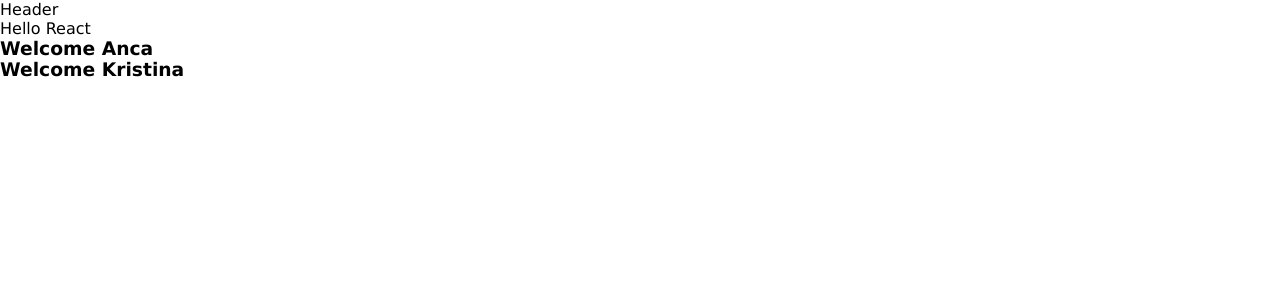
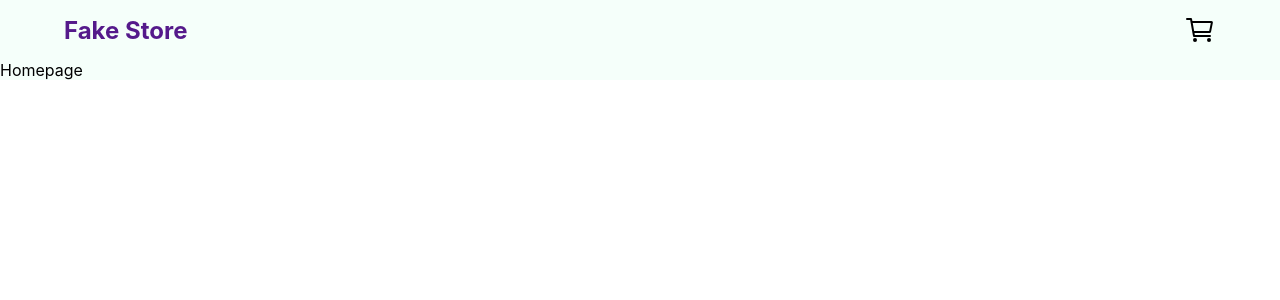
Before and after one commit to d3viniti/unit5FakeStore, a React (Vite) app: page / in a window 1280 px wide. Shown: the top 300 px of the page. Built offline with nearby package versions, Linux system fonts and the light colour scheme.

Commit message:
created header with icon and styling

```diff
--- a/package.json
+++ b/package.json
@@ -11,7 +11,8 @@
   },
   "dependencies": {
     "react": "^18.2.0",
-    "react-dom": "^18.2.0"
+    "react-dom": "^18.2.0",
+    "react-icons": "^4.8.0"
   },
   "devDependencies": {
     "@types/react": "^18.0.28",
--- a/src/App.css
+++ b/src/App.css
@@ -1,6 +1,16 @@
+/* you can add in google fonts here:
+@import url('urlGoesHere'); */
 *{
   margin: 0;
   padding: 0;
   box-sizing: border-box;
-  font-family: Verdana, Geneva, Tahoma, sans-serif;
+  font-family: 'Inter', sans-serif;
 }
+
+.app-container{
+  background-color: mintcream;
+}
+
+a{
+  text-decoration: none;
+}
--- a/src/App.jsx
+++ b/src/App.jsx
@@ -1,17 +1,13 @@
-import { useState } from 'react'
+// import { useState } from 'react'
 import './App.css'
-import Header from './Header'
-import Welcome from './Welcome'
+import Header from './components/Header/Header';
+import Homepage from './pages/Homepage/Homepage';
 
 function App() {
-
-
   return (
-    <div>
+    <div className="app-container">
       <Header />
-      Hello React
-      <Welcome username="Anca" color="red"/>
-      <Welcome username="Kristina" />
+      <Homepage />
     </div>
   )
 }
--- a/src/Header.jsx
+++ /dev/null
@@ -1,9 +0,0 @@
-import React from 'react'
-
-function Header() {
-  return (
-    <div>Header</div>
-  )
-}
-
-export default Header
--- a/src/Welcome.jsx
+++ /dev/null
@@ -1,11 +0,0 @@
-import React from 'react'
-
-function Welcome(props) {
-  return (
-    <div>
-        <h3>Welcome {props.username}</h3>
-    </div>
-  )
-}
-
-export default Welcome
--- /dev/null
+++ b/src/components/Header/Header.css
@@ -0,0 +1,18 @@
+.header-container{
+    display: flex;
+    flex-direction: row;
+    align-items: center;
+    justify-content: space-between;
+    height: 60px;
+    padding: 0 5vw 0 5vw;
+}
+
+.header-container a{
+    font-weight: 700;
+    font-size: 24px;
+
+}
+
+.cart-icon{
+    font-size: 2em;
+}
--- /dev/null
+++ b/src/components/Header/Header.jsx
@@ -0,0 +1,16 @@
+import React from 'react'
+import './Header.css'
+import { IoCartOutline } from "react-icons/io5";
+
+
+function Header() {
+  return (
+    <div className="header-container">
+        <a href="">Fake Store</a>
+         {/* What hfref will i use for above a tag considering I'm using react components? */}
+        <IoCartOutline className="cart-icon"/>
+    </div>
+  )
+}
+
+export default Header
--- a/src/main.jsx
+++ b/src/main.jsx
@@ -4,7 +4,7 @@ import App from './App.jsx'
 
 
 ReactDOM.createRoot(document.getElementById('root')).render(
-  <React.StrictMode>
+  <>
     <App />
-  </React.StrictMode>,
+  </>,
 )
--- /dev/null
+++ b/src/pages/Homepage/Homepage.css
@@ -0,0 +1 @@
+rfce
--- /dev/null
+++ b/src/pages/Homepage/Homepage.jsx
@@ -0,0 +1,10 @@
+import React from 'react'
+import './Homepage.css'
+
+function Homepage() {
+  return (
+    <div>Homepage</div>
+  )
+}
+
+export default Homepage
```
Also changed, not shown: 1 other file (tests, documents, lock files or other folders).
